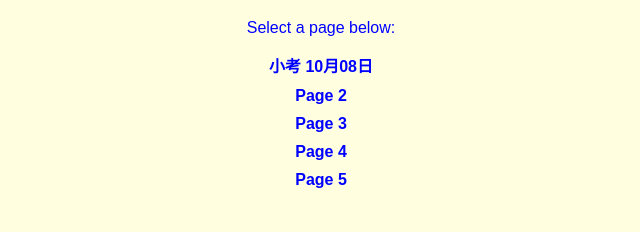
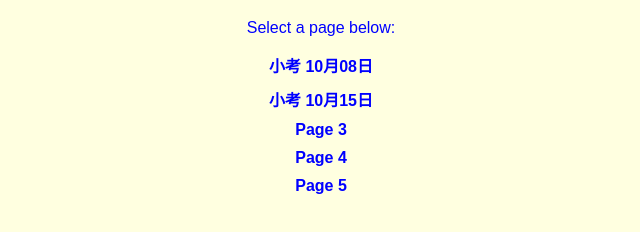
Before and after one commit to zhe0901/me, a plain HTML site: page index.html in a window 1280 px wide. Shown: the part 70-302 px from the top of the page, without its empty margins (319-959 px from the left). Drawn offline with Linux system fonts and the light colour scheme.

Commit message:
Update index.html

```diff
--- a/index.html
+++ b/index.html
@@ -34,7 +34,7 @@
 
     <ul>
         <li><a href="quiz1008.html">小考 10月08日</a></li>
-        <li><a href="file2.html">Page 2</a></li>
+        <li><a href="1015.html">小考 10月15日</a></li>
         <li><a href="file3.html">Page 3</a></li>
         <li><a href="file4.html">Page 4</a></li>
         <li><a href="file5.html">Page 5</a></li>
```
